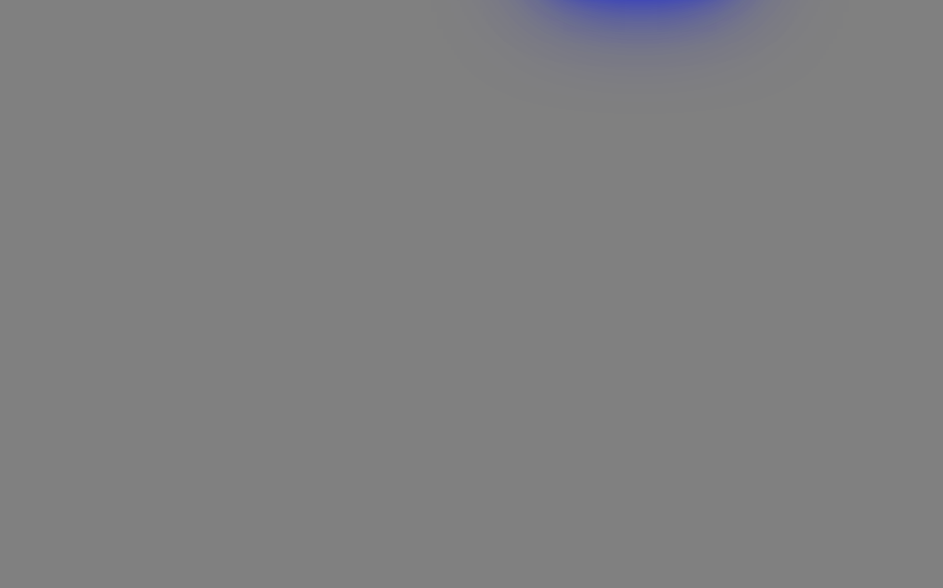
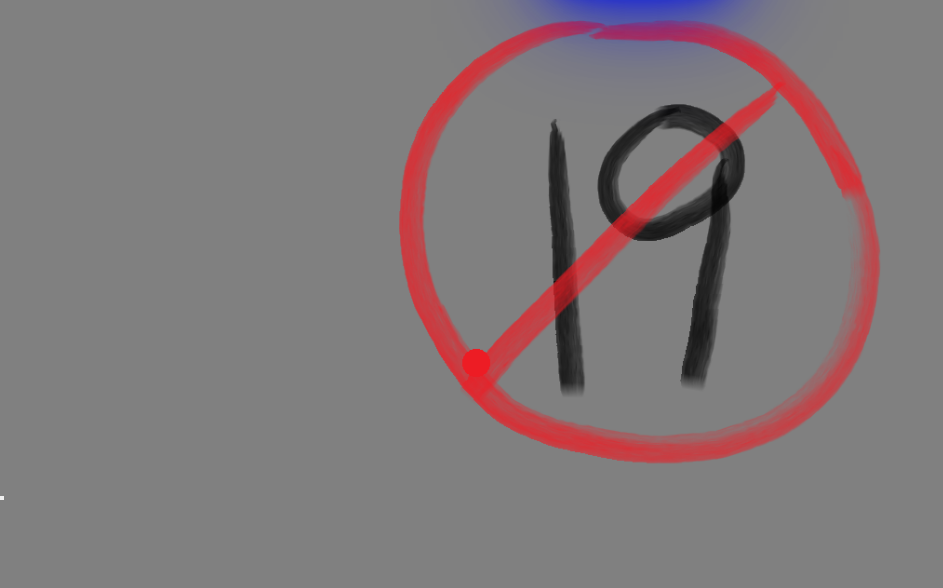
Before and after one commit to b-minjun/cube.com, a plain HTML site: page mypage.html in a window 1280 px wide. Shown: the part 212-800 px from the top of the page, without its empty margins (0-943 px from the left). Drawn offline with Linux system fonts and the light colour scheme; a web font is replaced by a local one.

Commit message:
Update mypage.html

```diff
--- a/mypage.html
+++ b/mypage.html
@@ -38,10 +38,24 @@
             width: 100vw;
             display: flex;
             justify-content: center;
+            z-index: 2;
         }
         .logo_img {
             height: 20vh;
             animation: burning1 3s infinite;
+        }
+        .mypage{
+            background-color: white;
+            width: 500px;
+        }
+        a{
+            display: flex;
+            justify-content: center;
+            align-items: center;
+            z-index: 1;
+        }
+        .sibguimg{
+            height: 500px;
         }
     </style>
 </head>
@@ -49,5 +63,9 @@
     <div class="logo">
         <a href="index.html" ><img class="logo_img" src="imgs/cubedotcom.png" ></a>
     </div>
+    <a href="seongin.html"><img class="sibguimg" src="imgs/sibgugem.png" onclick="alert('성인인증 후 다시 시도하십시오')"></a>
+    <button>
+
+    </button>
 </body>
 </html>
```
